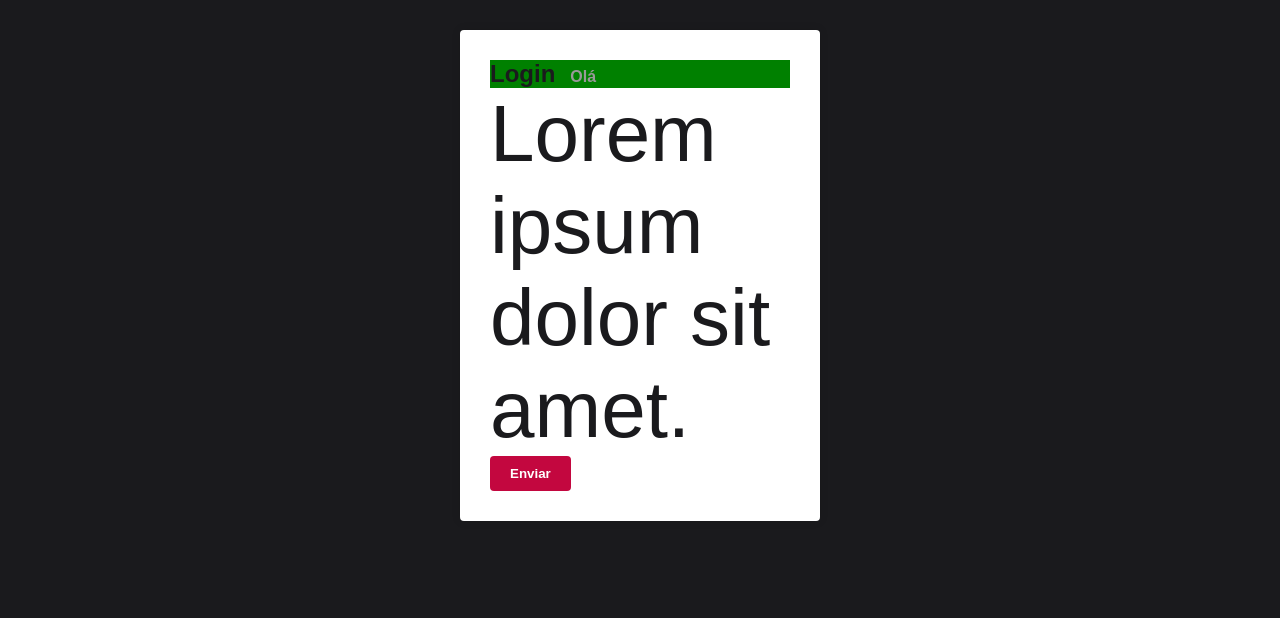
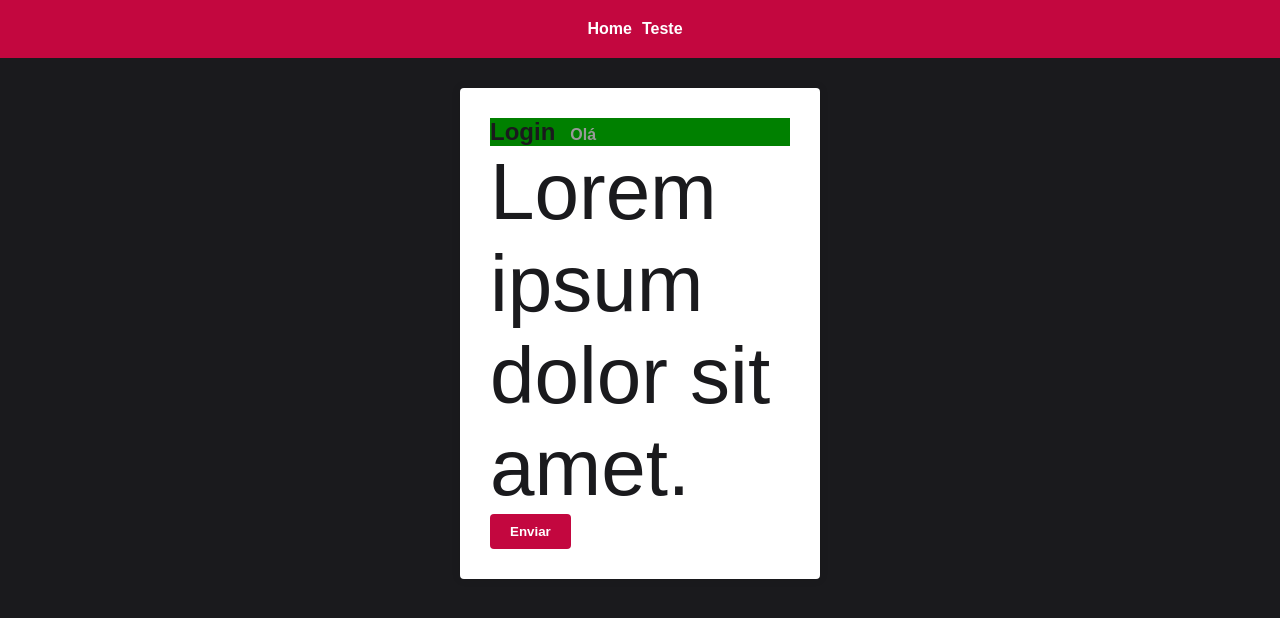
Before and after one commit to 25Das/cursojs, a React (Create React App) app in the folder React/react-base/: page / in a window 1280 px wide. Shown: the top 618 px of the page. Built offline with nearby package versions, Linux system fonts and the light colour scheme.

Commit message:
Create NavBar.

```diff
--- a/React/react-base/src/App.js
+++ b/React/react-base/src/App.js
@@ -2,10 +2,12 @@
 
 import Login from './pages/Login';
 import GlobalStyles from './styles/GlobalStyles';
+import Header from './components/Header';
 
 function App() {
 	return (
 		<>
+			<Header />
 			<Login />
 			<GlobalStyles />
 		</>
--- /dev/null
+++ b/React/react-base/src/components/Header/index.js
@@ -0,0 +1,12 @@
+import React from 'react';
+
+import { Nav } from './styled';
+
+export default function Header() {
+	return (
+		<Nav>
+			<a href='/'>Home</a>
+			<a href='/'>Teste</a>
+		</Nav>
+	);
+}
--- /dev/null
+++ b/React/react-base/src/components/Header/styled.js
@@ -0,0 +1,17 @@
+import styled from 'styled-components';
+
+import { primaryColor } from '../../config/colors';
+
+export const Nav = styled.nav`
+	background: ${primaryColor};
+	padding: 20px;
+	display: flex;
+	align-items: center;
+	justify-content: center;
+
+	a {
+		color: #fff;
+		margin: 0 10px 0 0;
+		font-weight: bold;
+	}
+`;
```
